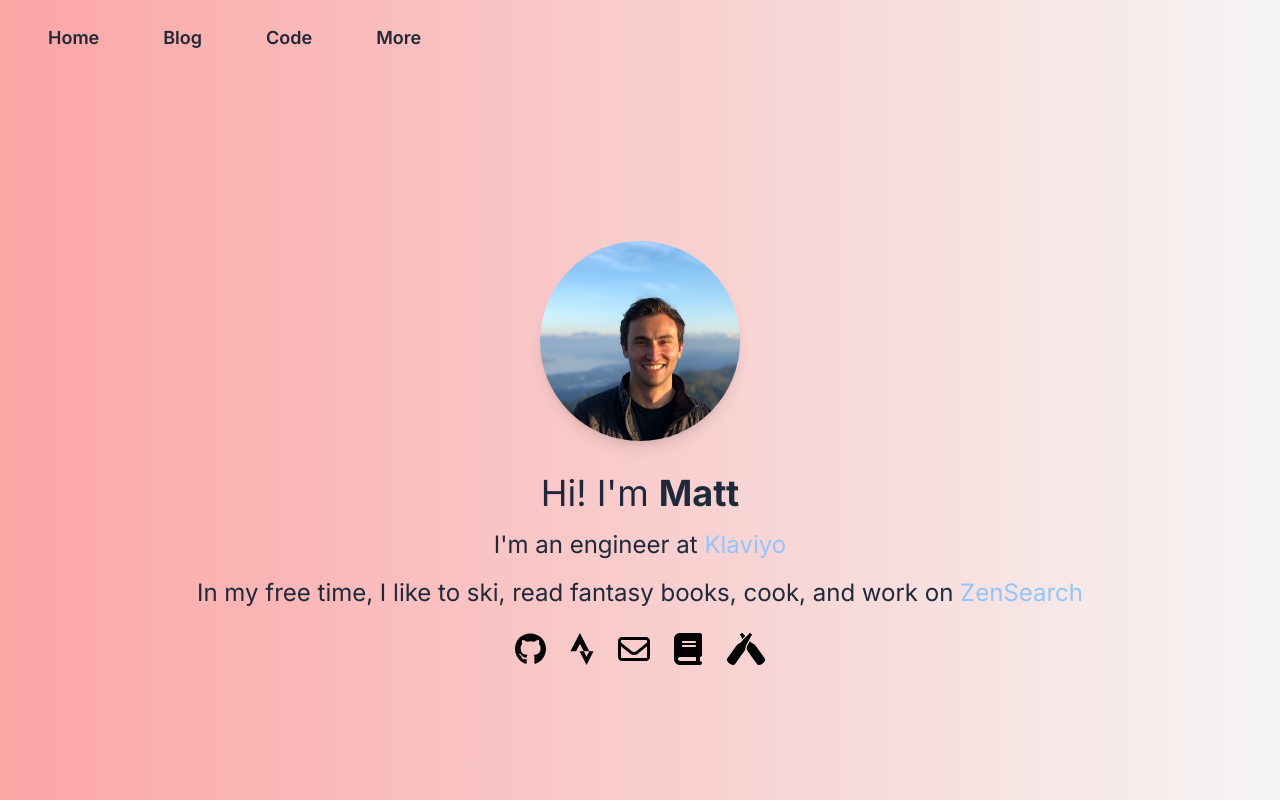
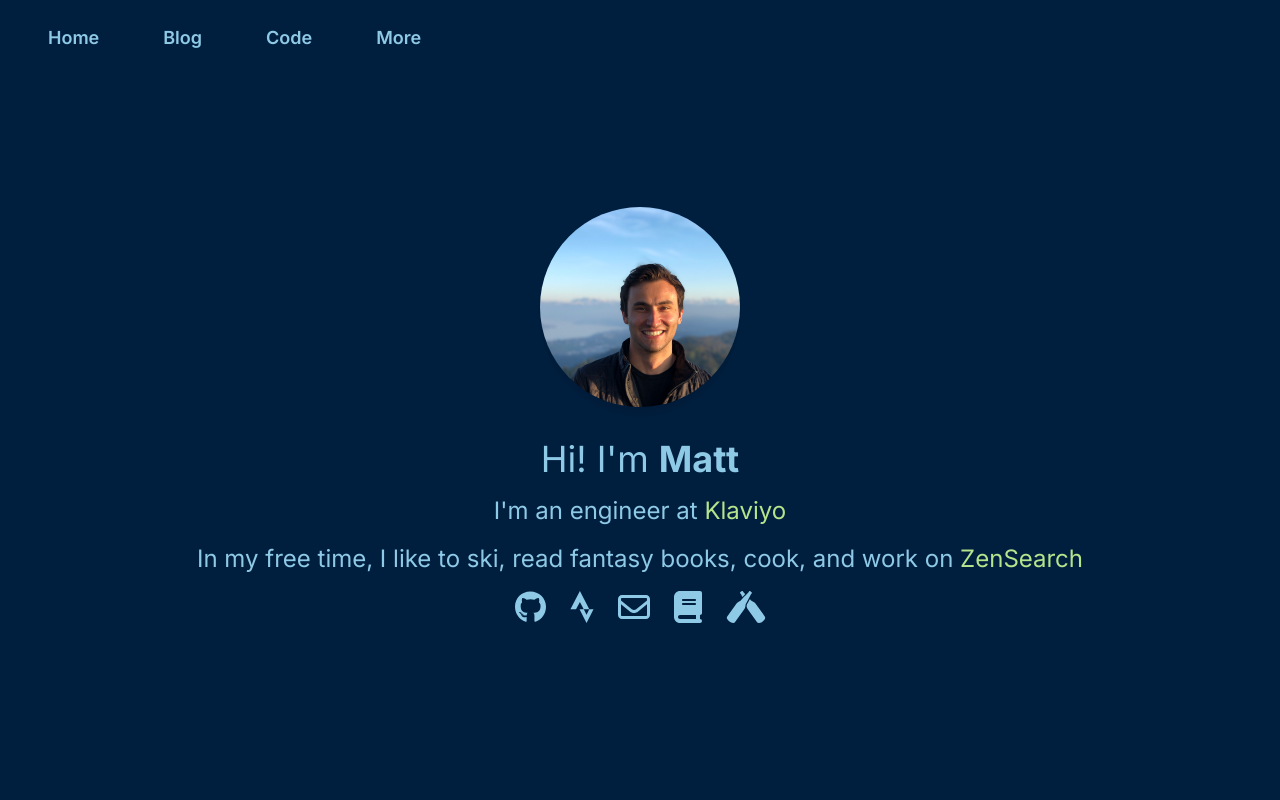
Before and after one commit to mrkaye97/site-2.0, a Next.js app: page / in a window 1280 px wide. Built offline with nearby package versions, Linux system fonts and the light colour scheme.

Commit message:
start with seaform style

```diff
--- a/pages/index.tsx
+++ b/pages/index.tsx
@@ -1,17 +1,14 @@
 import Image from "next/image";
 import { FontAwesomeIcon } from "@fortawesome/react-fontawesome";
-import {
-  faGithub,
-  faStrava,
-  faUntappd,
-} from "@fortawesome/free-brands-svg-icons";
+import { faGithub, faStrava, faUntappd } from "@fortawesome/free-brands-svg-icons";
 import { faEnvelope } from "@fortawesome/free-regular-svg-icons";
 import { faBook } from "@fortawesome/free-solid-svg-icons";
 import { imageRoot } from "@/src/common/images";
 
 export default function Home() {
   return (
-    <div>
+    <div className="flex flex-col md:flex-row min-h-screen bg-dark-blue text-seafoam-green">
+      <div className="w-full p-8 bg-dark-blue flex items-center justify-center">
         <div className="text-center space-y-4">
           <Image
             src={imageRoot + "headshot.jpg"}
@@ -20,34 +17,33 @@
             height={200}
             className="rounded-full mx-auto shadow-lg my-8"
           />
-        <h1 className="text-slate-800 text-4xl mt-4">
+          <h1 className="text-seafoam-green text-4xl mt-4">
             Hi! I&apos;m <strong>Matt</strong>
           </h1>
-        <p className="text-slate-800 text-2xl mt-2">
+          <p className="text-seafoam-green text-2xl mt-2">
             I&apos;m an engineer at{" "}
             <a
               href="https://www.klaviyo.com"
-            className="text-blue-300 hover:text-blue-500 transition-colors"
+              className="text-light-seafoam hover:text-seafoam-green transition-colors"
               target="_blank"
             >
               Klaviyo
             </a>
           </p>
-        <p className="text-slate-800 text-2xl mt-2">
+          <p className="text-seafoam-green text-2xl mt-2">
             In my free time, I like to ski, read fantasy books, cook, and work on{" "}
             <a
               href="https://zensearch.jobs"
-            className="text-blue-300 hover:text-blue-500 transition-colors"
+              className="text-light-seafoam hover:text-seafoam-green transition-colors"
               target="_blank"
             >
               ZenSearch
             </a>
           </p>
-      </div>
-      <div className="flex flex-wrap justify-center space-x-6 mt-6">
+          <div className="flex justify-center space-x-6 mt-6">
             <a
               href="https://github.com/mrkaye97"
-          className="text-black hover:text-gray-300 transition-colors"
+              className="text-seafoam-green hover:text-light-seafoam transition-colors"
               target="_blank"
             >
               <FontAwesomeIcon icon={faGithub} size="2x" />
@@ -55,7 +51,7 @@
             </a>
             <a
               href="https://www.strava.com/athletes/16125633"
-          className="text-black hover:text-gray-300 transition-colors"
+              className="text-seafoam-green hover:text-light-seafoam transition-colors"
               target="_blank"
             >
               <FontAwesomeIcon icon={faStrava} size="2x" />
@@ -63,7 +59,7 @@
             </a>
             <a
               href="mailto:mrkaye97@gmail.com"
-          className="text-black hover:text-gray-300 transition-colors"
+              className="text-seafoam-green hover:text-light-seafoam transition-colors"
               target="_blank"
             >
               <FontAwesomeIcon icon={faEnvelope} size="2x" />
@@ -71,7 +67,7 @@
             </a>
             <a
               href="https://app.thestorygraph.com/profile/mrkaye97"
-          className="text-black hover:text-gray-300 transition-colors"
+              className="text-seafoam-green hover:text-light-seafoam transition-colors"
               target="_blank"
             >
               <FontAwesomeIcon icon={faBook} size="2x" />
@@ -79,7 +75,7 @@
             </a>
             <a
               href="https://untappd.com/user/mrkaye97"
-          className="text-black hover:text-gray-300 transition-colors"
+              className="text-seafoam-green hover:text-light-seafoam transition-colors"
               target="_blank"
             >
               <FontAwesomeIcon icon={faUntappd} size="2x" />
@@ -87,5 +83,7 @@
             </a>
           </div>
         </div>
+      </div>
+    </div>
   );
 }
--- a/pages/layout.tsx
+++ b/pages/layout.tsx
@@ -8,7 +8,7 @@
   return (
     <div className={`flex flex-col min-h-screen ${inter.className}`}>
       <Navbar />
-      <div className="flex flex-1 items-center justify-center px-8 bg-gradient-to-r from-red-300 to-stone-100">
+      <div className="flex flex-1 items-center justify-center px-8 bg-dark-blue">
         <main>{children}</main>
       </div>
     </div>
--- /dev/null
+++ b/pages/resume.tsx
@@ -0,0 +1,20 @@
+export default function Resume() {
+    return (
+        <div className="w-full md:w-1/2 p-8 bg-dark-blue flex items-center justify-center">
+        <div className="grid grid-cols-1 gap-4 w-full">
+          <div className="p-4 bg-darker-blue rounded-lg shadow-lg text-center">
+            <h3 className="text-xl mb-2 text-light-seafoam">Job Title 1</h3>
+            <p className="text-seafoam-green">Lorem ipsum dolor sit amet, consectetur adipiscing elit. Suspendisse varius enim in eros elementum tristique.</p>
+          </div>
+          <div className="p-4 bg-darker-blue rounded-lg shadow-lg text-center">
+            <h3 className="text-xl mb-2 text-light-seafoam">Job Title 2</h3>
+            <p className="text-seafoam-green">Duis cursus, mi quis viverra ornare, eros dolor interdum nulla, ut commodo diam libero vitae erat.</p>
+          </div>
+          <div className="p-4 bg-darker-blue rounded-lg shadow-lg text-center">
+            <h3 className="text-xl mb-2 text-light-seafoam">Job Title 3</h3>
+            <p className="text-seafoam-green">Aenean faucibus nibh et justo cursus id rutrum lorem imperdiet. Nunc ut sem vitae risus tristique posuere.</p>
+          </div>
+        </div>
+      </div>
+    )
+}
--- a/src/components/navbar.tsx
+++ b/src/components/navbar.tsx
@@ -9,17 +9,17 @@
   };
 
   return (
-    <nav className="bg-gradient-to-r from-red-300 to-stone-100 py-4 px-8 flex justify-between items-center">
+    <nav className="bg-dark-blue py-4 px-8 flex justify-between items-center fixed top-0 left-0 right-0 z-10">
       <div className="flex space-x-8">
         <Link href="/">
-          <div className="text-gray-800 font-semibold hover:text-gray-600 text-lg py-2 px-4">
+          <div className="text-seafoam-green font-semibold hover:text-light-seafoam text-lg py-2 px-4">
             Home
           </div>
         </Link>
         <div className="relative">
           <button
             onClick={() => toggleDropdown(0)}
-            className="text-gray-800 font-semibold hover:text-gray-600 text-lg py-2 px-4"
+            className="text-seafoam-green font-semibold hover:text-light-seafoam text-lg py-2 px-4"
           >
             Blog
           </button>
@@ -42,14 +42,14 @@
         </div>
         <a
           href="/code"
-          className="text-gray-800 font-semibold hover:text-gray-600 text-lg py-2 px-4"
+          className="text-seafoam-green font-semibold hover:text-light-seafoam text-lg py-2 px-4"
         >
           Code
         </a>
         <div className="relative">
           <button
             onClick={() => toggleDropdown(1)}
-            className="text-gray-800 font-semibold hover:text-gray-600 text-lg py-2 px-4"
+            className="text-seafoam-green font-semibold hover:text-light-seafoam text-lg py-2 px-4"
           >
             More
           </button>
--- a/tailwind.config.ts
+++ b/tailwind.config.ts
@@ -10,8 +10,10 @@
   theme: {
     extend: {
       colors: {
-        "brand-orange": "#ff7e5f",
-        "brand-pink": "#feb47b",
+        "dark-blue": "#001f3f",
+        "darker-blue": "#001f3f",
+        "seafoam-green": "#8ecae6",
+        "light-seafoam": "#b5e48c",
       },
       fontFamily: {
         inter: ["Inter", "sans-serif"],
```
Lines whose indentation alone changed are shown as unchanged.
